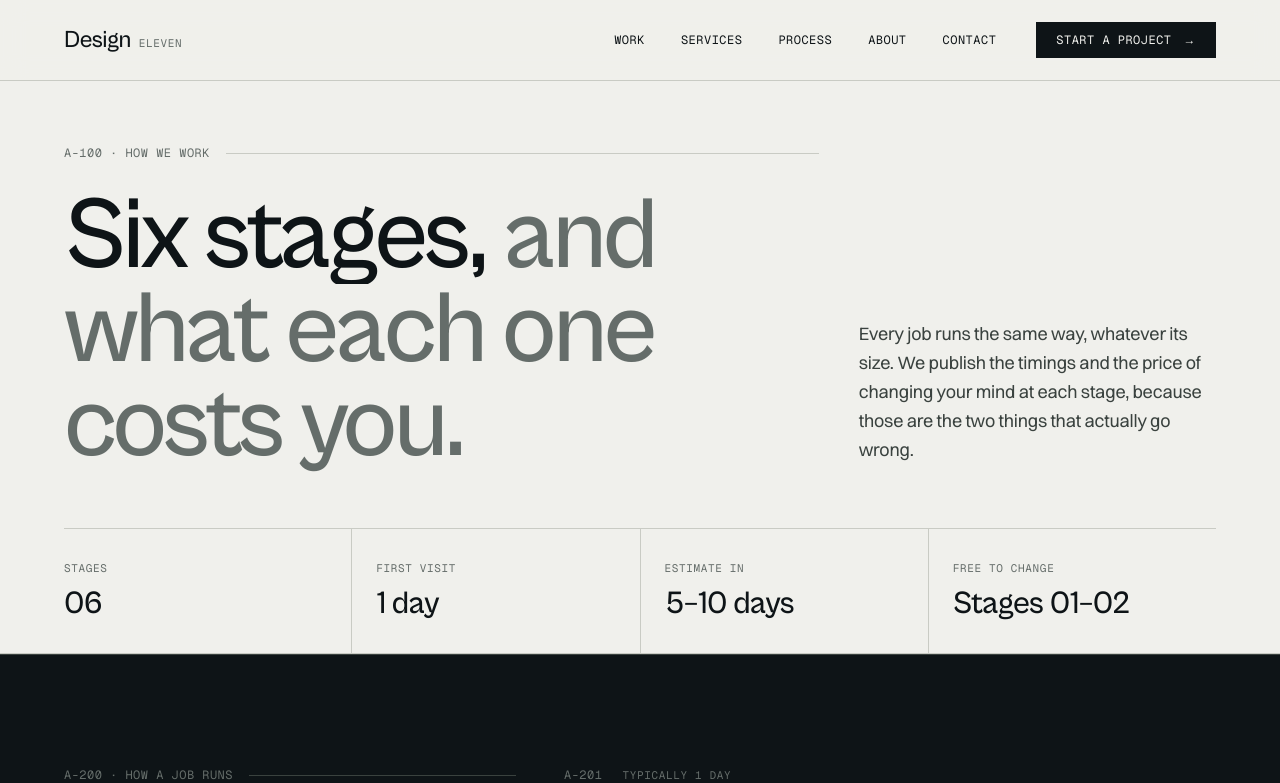
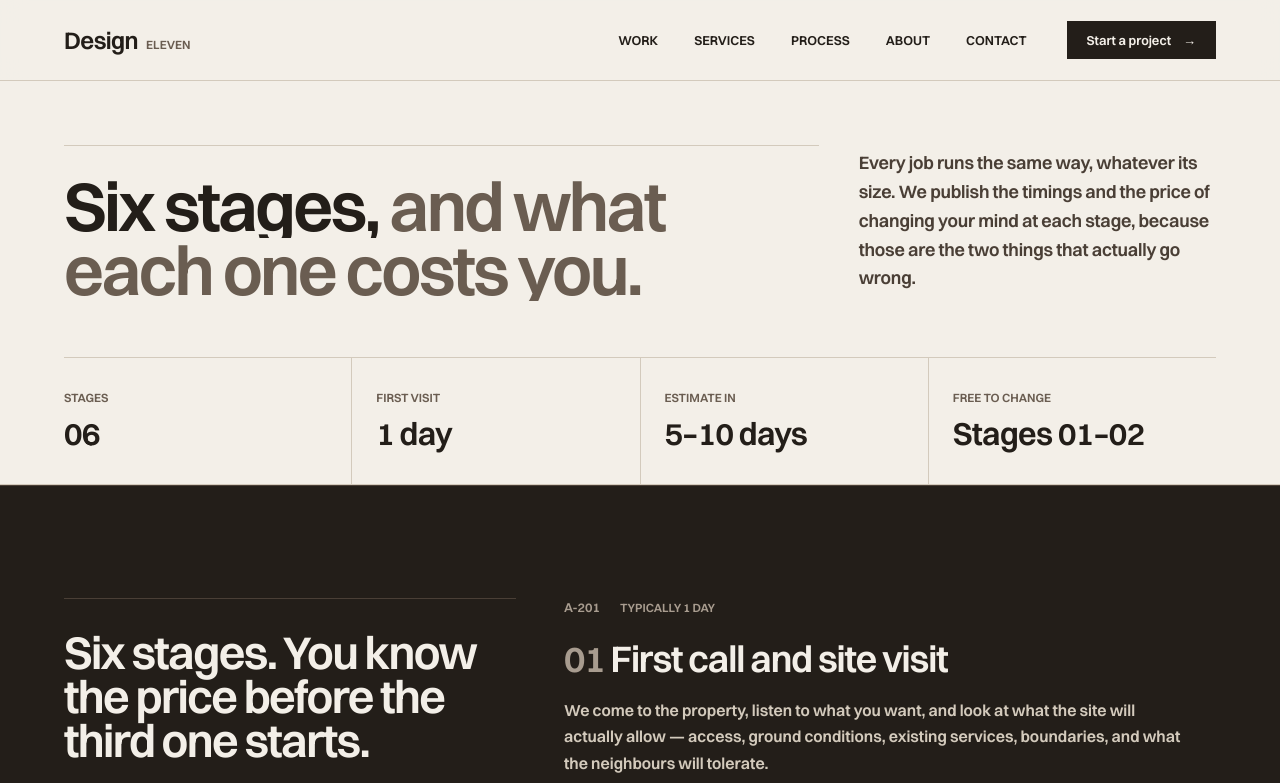
Before and after one commit to reeehaan/design-eleven-website, a Next.js app: page /process in a window 1280 px wide. Shown: the top 783 px of the page. Built offline with nearby package versions, Linux system fonts and the light colour scheme.

Commit message:
style: warm linen colour theme and one Switzer type voice

```diff
--- a/src/app/global-error.tsx
+++ b/src/app/global-error.tsx
@@ -12,8 +12,8 @@ export default function GlobalError({
         style={{
           margin: 0,
           padding: "48px 24px",
-          background: "#F0F0EC",
-          color: "#0E1417",
+          background: "#F3EFE8",
+          color: "#231E19",
           fontFamily: "-apple-system, BlinkMacSystemFont, 'Segoe UI', Roboto, sans-serif",
           minHeight: "100vh",
           display: "flex",
@@ -27,8 +27,8 @@ export default function GlobalError({
               fontFamily: "ui-monospace, monospace",
               fontSize: 11,
               letterSpacing: "0.08em",
-              textTransform: "uppercase",
-              color: "#656D6A",
+
+              color: "#6A5D51",
               margin: 0,
             }}
           >
@@ -45,15 +45,15 @@ export default function GlobalError({
           >
             Something broke badly.
           </h1>
-          <p style={{ margin: "16px 0 32px 0", color: "#3A423F", fontSize: 17 }}>
+          <p style={{ margin: "16px 0 32px 0", color: "#4A3F36", fontSize: 17 }}>
             Refresh the page to try again. If this keeps happening, please call
-            us — we&rsquo;d still love to hear from you.
+            us, we&rsquo;d still love to hear from you.
           </p>
           <button
             onClick={reset}
             style={{
-              background: "#0E1417",
-              color: "#F0F0EC",
+              background: "#231E19",
+              color: "#F3EFE8",
               border: "none",
               padding: "12px 24px",
               borderRadius: 999,
--- a/src/app/globals.css
+++ b/src/app/globals.css
@@ -1,3 +1,4 @@
+/* Hallmark · redesign: full · theme: custom · warm linen paper, umber ink, brass accent, umber hover · hero: Stage (/) island scroll · built: the project */
 @import "tailwindcss";
 @plugin "@tailwindcss/typography";
 
@@ -8,21 +9,21 @@
      retire as each component is rewritten onto the tokens below. */
 
   /* Background */
-  --color-bg-primary: #f0f0ec;
-  --color-bg-secondary: #e4e5e0;
+  --color-bg-primary: #f3efe8;
+  --color-bg-secondary: #e9e3d8;
 
   /* Foreground */
-  --color-fg-primary: #0e1417;
-  --color-fg-muted: #3a423f;
-  --color-fg-subtle: #656d6a;
+  --color-fg-primary: #231e19;
+  --color-fg-muted: #4a3f36;
+  --color-fg-subtle: #6a5d51;
 
   /* Accent — the text-safe stop, since legacy usage is mostly links and rules */
-  --color-accent: #bf4317;
-  --color-accent-deep: #ff5a1f;
+  --color-accent: #8a5f00;
+  --color-accent-deep: #d9a845;
 
   /* Surfaces */
-  --color-surface-dark: #0e1417;
-  --color-surface-line: #c9cbc4;
+  --color-surface-dark: #231e19;
+  --color-surface-line: #d3cabc;
 
   /* Section spacing */
   --spacing-section-sm: 4rem;
@@ -41,16 +42,23 @@
    ─────────────────────────────────────────────────────────────── */
 @theme {
   /* Ground */
-  --color-paper: #f0f0ec; /* page ground — cool, not cream */
-  --color-paper-sunk: #e4e5e0; /* image wells, inputs, sunk panels */
+  --color-paper: #f3efe8; /* page ground — warm linen */
+  --color-paper-sunk: #e9e3d8; /* image wells, inputs, sunk panels */
 
   /* Text */
-  --color-ink: #0e1417; /* primary text, deep sections */
-  --color-graphite: #3a423f; /* secondary text, rules on dark */
-  --color-zinc: #656d6a; /* captions, metadata — 4.65:1 on paper (AA) */
+  --color-ink: #231e19; /* primary text, deep sections */
+  --color-graphite: #4a3f36; /* secondary text, rules on dark */
+  --color-zinc: #6a5d51; /* captions, metadata — 4.65:1 on paper (AA) */
 
   /* Structure */
-  --color-concrete: #c9cbc4; /* dividers, inactive states, 3D material */
+  --color-concrete: #d3cabc;
+
+  /* The page-transition sheet: near black, a step darker than ink. */
+  --color-void: #121110; /* dividers, inactive states, 3D material */
+
+  /* Secondary text on ink. zinc is tuned for paper (4.7:1) and drops to 3.4:1
+     on ink, so deep sections read from mist instead (6.9:1). */
+  --color-mist: #a89c8f;
 
   /* Warning only. Orange was pulled out of the UI entirely — it now appears
      nowhere except form errors and invalid state, where a green would read as
@@ -58,8 +66,8 @@
      paint, which is the one place hi-vis orange still belongs.
        marking      5.95:1 with ink on top. 2.73:1 on paper — never text there.
        marking-deep 4.56:1 on paper → error text and invalid borders. */
-  --color-marking: #ff5a1f;
-  --color-marking-deep: #bf4317;
+  --color-marking: #d9a845;
+  --color-marking-deep: #8a5f00;
 
   /* Hover / interactive feedback — oxidised copper. Deliberately NOT the
      accent: marking now means "live or active" (in-progress work, current
@@ -67,19 +75,19 @@
      Two meanings, two colours, so neither gets diluted.
        verdigris       5.10:1 on paper  → hover on light grounds
        verdigris-light 5.24:1 on ink    → hover on deep sections */
-  --color-verdigris: #4e6b62;
-  --color-verdigris-light: #699084;
+  --color-verdigris: #7a4e2d;
+  --color-verdigris-light: #e0b458;
 
   /* Display — Cabinet Grotesk. Negative tracking, tightens as it grows. */
-  --text-d1: clamp(3.25rem, 8vw, 6.5rem);
+  --text-d1: clamp(2.5rem, 5.4vw, 4.75rem);
   --text-d1--line-height: 0.92;
   --text-d1--letter-spacing: -0.04em;
 
-  --text-d2: clamp(2.5rem, 5.5vw, 4.25rem);
+  --text-d2: clamp(2rem, 3.6vw, 3.25rem);
   --text-d2--line-height: 0.96;
   --text-d2--letter-spacing: -0.035em;
 
-  --text-d3: clamp(2rem, 4vw, 3rem);
+  --text-d3: clamp(1.75rem, 2.9vw, 2.5rem);
   --text-d3--line-height: 1;
   --text-d3--letter-spacing: -0.03em;
 
@@ -99,27 +107,27 @@
   --text-fine--line-height: 1.55;
 
   /* Meta — Geist Mono. The title-block voice. Positive tracking, uppercase. */
-  --text-meta: 0.75rem;
+  --text-meta: 0.8125rem;
   --text-meta--line-height: 1.4;
-  --text-meta--letter-spacing: 0.04em;
+  --text-meta--letter-spacing: 0;
 
-  --text-meta-sm: 0.6875rem;
+  --text-meta-sm: 0.75rem;
   --text-meta-sm--line-height: 1.35;
-  --text-meta-sm--letter-spacing: 0.06em;
+  --text-meta-sm--letter-spacing: 0;
 
   /* Measure — brief caps body copy at ~68 characters */
   --container-measure: 68ch;
 }
 
 @theme inline {
-  --font-title: var(--font-cabinet), system-ui, sans-serif;
+  --font-title: var(--font-switzer), system-ui, sans-serif;
   --font-body: var(--font-switzer), system-ui, sans-serif;
-  --font-meta: var(--font-geist-mono), ui-monospace, monospace;
+  --font-meta: var(--font-switzer), system-ui, sans-serif;
 }
 
 /* Fonts reference CSS variables set by next/font at runtime */
 @theme inline {
-  --font-display: var(--font-cabinet), system-ui, sans-serif;
+  --font-display: var(--font-switzer), system-ui, sans-serif;
   --font-sans: var(--font-switzer), system-ui, sans-serif;
   --font-mono: var(--font-geist-mono), ui-monospace, monospace;
 }
@@ -128,6 +136,11 @@
 @layer base {
   :root {
     color-scheme: light;
+  }
+
+  html,
+  body {
+    overflow-x: clip;
   }
 
   html {
@@ -144,6 +157,7 @@
     color: var(--color-ink);
     font-family: var(--font-body);
     line-height: 1.65;
+    font-weight: 600;
   }
 
   /* Verdigris at 5.10:1 on paper, comfortably past the 3:1 WCAG 1.4.11 asks of
@@ -200,6 +214,22 @@
   }
 }
 
+/* One voice site-wide: Switzer semibold, the About page's setting. */
+.font-title,
+h1,
+h2,
+h3,
+h4 {
+  font-family: var(--font-switzer), system-ui, sans-serif;
+  font-weight: 600;
+}
+
+/* Secondary text on deep sections: zinc is tuned for paper, mist for ink. */
+.bg-ink .text-zinc,
+[data-on-dark] .text-zinc {
+  color: var(--color-mist);
+}
+
 /* ─── Motion ─────────────────────────────────────────────────── */
 
 /* SplitText's line mask is `overflow: clip` sized to the line box. Our display
@@ -214,26 +244,14 @@
 /* ─── Utilities ──────────────────────────────────────────────── */
 @layer utilities {
   .container-x {
-    margin-inline: auto;
     width: 100%;
-    max-width: 1440px;
-    padding-inline: 1.5rem;
-
-    @media (min-width: 768px) {
-      padding-inline: 2.5rem;
-    }
-
-    @media (min-width: 1024px) {
-      padding-inline: 4rem;
-    }
+    padding-inline: 0.75rem;
   }
 
   .label-mono {
-    font-family: var(--font-mono);
-    font-size: 0.75rem;
+    font-family: var(--font-sans);
+    font-size: 0.8125rem;
     line-height: 1.4;
-    letter-spacing: 0.08em;
-    text-transform: uppercase;
     color: var(--color-fg-muted);
   }
 
@@ -282,9 +300,8 @@
   }
 
   .text-label {
-    font-size: 0.75rem;
+    font-size: 0.8125rem;
     line-height: 1.4;
-    letter-spacing: 0.08em;
   }
 }
 
@@ -299,3 +316,22 @@
     scroll-behavior: auto !important;
   }
 }
+
+
+
+
+/* Lenis: the library drives scrolling, so the browser's own smoothing and
+   overscroll chaining stay out of its way. */
+html.lenis,
+html.lenis body {
+  height: auto;
+}
+.lenis.lenis-smooth {
+  scroll-behavior: auto !important;
+}
+.lenis.lenis-stopped {
+  overflow: clip;
+}
+[data-lenis-prevent] {
+  overscroll-behavior: contain;
+}
--- a/src/app/loading.tsx
+++ b/src/app/loading.tsx
@@ -5,7 +5,7 @@ export default function Loading() {
       aria-label="Loading"
       className="flex min-h-[60vh] items-center justify-center"
     >
-      <span className="font-meta text-meta-sm uppercase text-zinc">
+      <span className="font-meta text-meta-sm text-zinc">
         Loading
         <span className="ml-2 inline-block animate-pulse">·</span>
       </span>
--- a/src/app/manifest.ts
+++ b/src/app/manifest.ts
@@ -8,8 +8,8 @@ export default function manifest(): MetadataRoute.Manifest {
     description: siteConfig.description,
     start_url: "/",
     display: "standalone",
-    background_color: "#F0F0EC",
-    theme_color: "#0E1417",
+    background_color: "#F3EFE8",
+    theme_color: "#231E19",
     icons: [
       {
         src: "/favicon.ico",
--- a/src/app/opengraph-image.tsx
+++ b/src/app/opengraph-image.tsx
@@ -12,7 +12,7 @@ export default async function OpengraphImage() {
         style={{
           width: "100%",
           height: "100%",
-          background: "#F0F0EC",
+          background: "#F3EFE8",
           padding: "80px",
           display: "flex",
           flexDirection: "column",
@@ -25,8 +25,8 @@ export default async function OpengraphImage() {
             fontFamily: "ui-monospace, monospace",
             fontSize: 22,
             letterSpacing: "0.15em",
-            textTransform: "uppercase",
-            color: "#656D6A",
+
+            color: "#6A5D51",
             display: "flex",
           }}
         >
@@ -41,7 +41,7 @@ export default async function OpengraphImage() {
               fontSize: 88,
               lineHeight: 1.05,
               letterSpacing: "-0.02em",
-              color: "#0E1417",
+              color: "#231E19",
               display: "flex",
             }}
           >
@@ -53,7 +53,7 @@ export default async function OpengraphImage() {
               fontSize: 88,
               lineHeight: 1.05,
               letterSpacing: "-0.02em",
-              color: "#3A423F",
+              color: "#4A3F36",
               display: "flex",
             }}
           >
@@ -67,7 +67,7 @@ export default async function OpengraphImage() {
             display: "flex",
             alignItems: "center",
             justifyContent: "space-between",
-            borderTop: "1px solid #C9CBC4",
+            borderTop: "1px solid #D3CABC",
             paddingTop: 24,
           }}
         >
@@ -75,7 +75,7 @@ export default async function OpengraphImage() {
             style={{
               fontFamily: "ui-monospace, monospace",
               fontSize: 22,
-              color: "#3A423F",
+              color: "#4A3F36",
               display: "flex",
             }}
           >
@@ -85,11 +85,11 @@ export default async function OpengraphImage() {
             style={{
               fontFamily: "ui-monospace, monospace",
               fontSize: 22,
-              color: "#BF4317",
+              color: "#8A5F00",
               display: "flex",
             }}
           >
-            Construction · Design · Sri Lanka
+            Construction, Design, Sri Lanka
           </div>
         </div>
       </div>
--- a/src/app/styleguide/motion/page.tsx
+++ b/src/app/styleguide/motion/page.tsx
@@ -36,7 +36,7 @@ function Bay({
         <div className="max-w-measure">
           <Eyebrow>{`${sheet} · ${title}`}</Eyebrow>
           <p className="mt-4 text-copy text-graphite">
-            <span className="font-meta text-meta-sm uppercase text-zinc">
+            <span className="font-meta text-meta-sm text-zinc">
               Assigned to:{" "}
             </span>
             {assignment}
@@ -78,7 +78,7 @@ export default function MotionStyleguide() {
               ["TRIGGER", START],
             ].map(([k, v]) => (
               <div key={k} className="bg-paper p-4">
-                <dt className="font-meta text-meta-sm uppercase text-zinc">
+                <dt className="font-meta text-meta-sm text-zinc">
                   {k}
                 </dt>
                 <dd className="mt-2 font-meta text-meta-sm text-ink">{v}</dd>
@@ -96,7 +96,7 @@ export default function MotionStyleguide() {
             Lines slide up from behind their own mask, which is what makes the
             movement read as drafted rather than floaty.
           </RevealLines>
-          <p className="mt-6 font-meta text-meta-sm uppercase text-zinc">
+          <p className="mt-6 font-meta text-meta-sm text-zinc">
             stagger {stagger.line}s · ease {ease.expo} · once
           </p>
         </Bay>
@@ -127,7 +127,7 @@ export default function MotionStyleguide() {
             “Honest estimate, no surprise costs at the end. The renovation came
             in slightly under budget.”
           </RevealLead>
-          <p className="mt-6 font-meta text-meta-sm uppercase text-zinc">
+          <p className="mt-6 font-meta text-meta-sm text-zinc">
             filter blur(8px) → 0 · the only non-compositor property on the site
           </p>
         </Bay>
@@ -138,7 +138,7 @@ export default function MotionStyleguide() {
           assignment="Title-block metadata only. Once, on first view — never on hover."
         >
           <ScrambleMeta
-            className="font-meta text-meta uppercase text-ink"
+            className="font-meta text-meta text-ink"
             segments={[
               { value: "PRJ-001", kind: "num" },
               { value: "ANURADHAPURA", kind: "word" },
@@ -170,13 +170,13 @@ export default function MotionStyleguide() {
                   suffix={n.s}
                   className="font-title text-d2 font-medium text-ink"
                 />
-                <p className="mt-2 font-meta text-meta-sm uppercase text-zinc">
+                <p className="mt-2 font-meta text-meta-sm text-zinc">
                   {n.l}
                 </p>
               </div>
             ))}
           </div>
-          <p className="mt-6 font-meta text-meta-sm uppercase text-zinc">
+          <p className="mt-6 font-meta text-meta-sm text-zinc">
             tabular-nums · snap 1 · Intl.NumberFormat · once
           </p>
         </Bay>
@@ -246,7 +246,7 @@ export default function MotionStyleguide() {
         </Bay>
 
         <footer className="border-t border-concrete py-12">
-          <p className="font-meta text-meta-sm uppercase text-zinc">
+          <p className="font-meta text-meta-sm text-zinc">
             SHEET M-00 — M-08 · REVISION A · FOR REVIEW
           </p>
         </footer>
--- a/src/components/motion/eyebrow.tsx
+++ b/src/components/motion/eyebrow.tsx
@@ -5,7 +5,7 @@ import { gsap, useGSAP } from "@/lib/motion/gsap";
 import { dur, ease, START } from "@/lib/motion/tokens";
 
 /**
- * Section eyebrow. The rule draws left-to-right slightly ahead of the heading
+ * Section divider. The rule draws left-to-right slightly ahead of the heading
  * it introduces, so the eye is led in rather than racing it.
  */
 export function Eyebrow({
@@ -53,19 +53,11 @@ export function Eyebrow({
       ? "bg-graphite"
       : "bg-concrete";
 
-  const textColour = active
-    ? onDark
-      ? "text-verdigris-light"
-      : "text-verdigris"
-    : "text-zinc";
-
   return (
-    <div ref={ref} className={`flex items-center gap-4 ${className ?? ""}`}>
-      <span
-        className={`font-meta text-meta uppercase transition-colors duration-300 ${textColour}`}
-      >
-        {children}
-      </span>
+    <div ref={ref} className={`flex items-center ${className ?? ""}`}>
+      {/* The label stays for assistive tech; sighted readers get the rule,
+          since the heading beneath it already names the section. */}
+      <span className="sr-only">{children}</span>
       <span
         data-rule
         aria-hidden="true"
--- a/src/components/ui/button.tsx
+++ b/src/components/ui/button.tsx
@@ -177,7 +177,7 @@ export function Button({
   );
 
   const base =
-    "group relative inline-flex select-none items-center justify-center overflow-hidden font-meta text-meta uppercase";
+    "group relative inline-flex select-none items-center justify-center overflow-hidden font-meta text-meta ";
 
   const variants: Record<Variant, string> = {
     primary: onDark
--- a/src/lib/maintenance-page.ts
+++ b/src/lib/maintenance-page.ts
@@ -41,12 +41,12 @@ export function maintenancePage(): string {
 <link rel="stylesheet" href="https://fonts.googleapis.com/css2?family=Geist+Mono:wght@400;500&display=swap" />
 <style>
   :root {
-    --paper: #F0F0EC;
-    --ink: #0E1417;
-    --graphite: #3A423F;
-    --zinc: #656D6A;
-    --concrete: #C9CBC4;
-    --verdigris: #4E6B62;
+    --paper: #F3EFE8;
+    --ink: #231E19;
+    --graphite: #4A3F36;
+    --zinc: #6A5D51;
+    --concrete: #D3CABC;
+    --verdigris: #7A4E2D;
 
     --title: "Cabinet Grotesk", system-ui, sans-serif;
     --body: "Switzer", system-ui, sans-serif;
@@ -97,7 +97,7 @@ export function maintenancePage(): string {
     font-family: var(--meta);
     font-size: .6875rem;
     letter-spacing: .06em;
-    text-transform: uppercase;
+
     color: var(--zinc);
   }
 
@@ -113,7 +113,7 @@ export function maintenancePage(): string {
     font-family: var(--meta);
     font-size: .75rem;
     letter-spacing: .04em;
-    text-transform: uppercase;
+
     color: var(--zinc);
   }
   .eyebrow::after {
@@ -166,7 +166,7 @@ export function maintenancePage(): string {
     font-family: var(--meta);
     font-size: .6875rem;
     letter-spacing: .06em;
-    text-transform: uppercase;
+
     color: var(--zinc);
   }
   .reg dd { margin-top: .625rem; }
@@ -201,7 +201,7 @@ export function maintenancePage(): string {
     font-family: var(--meta);
     font-size: .6875rem;
     letter-spacing: .06em;
-    text-transform: uppercase;
+
     color: var(--zinc);
   }
 </style>
```
Also changed, not shown: src/app/styleguide/page.tsx (+25 -25 lines), src/lib/email-templates.ts (+54 -54 lines).
